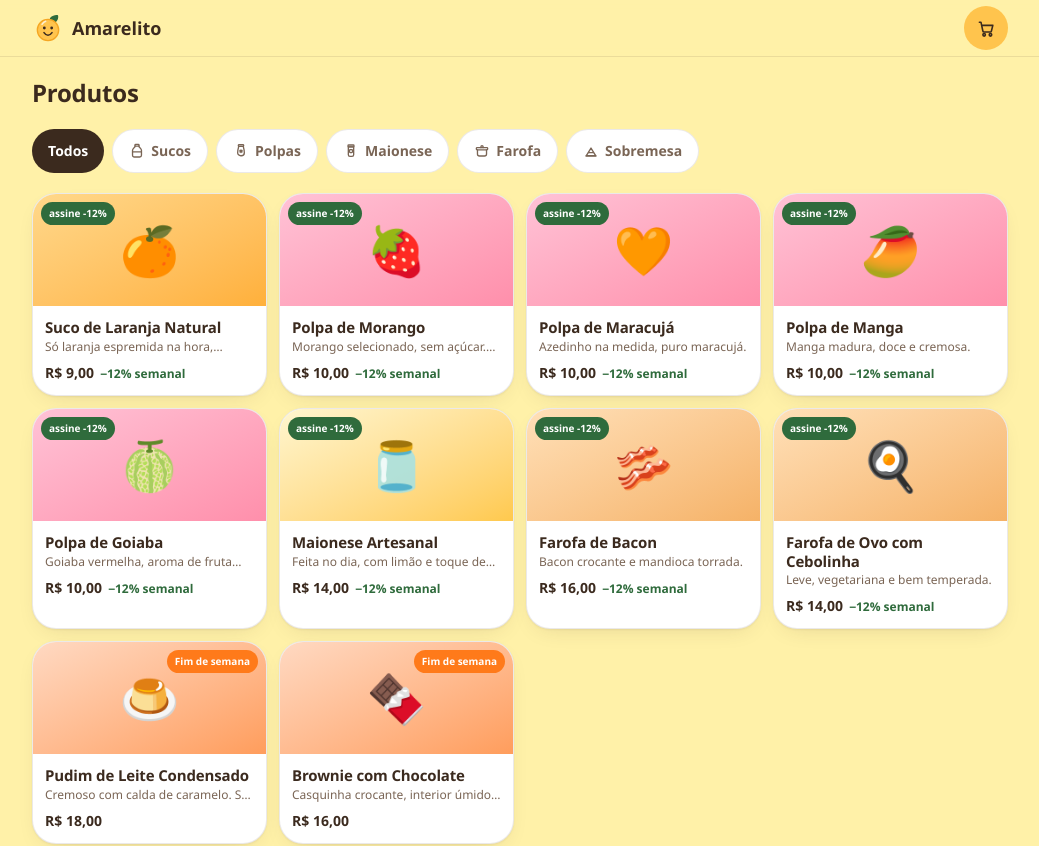
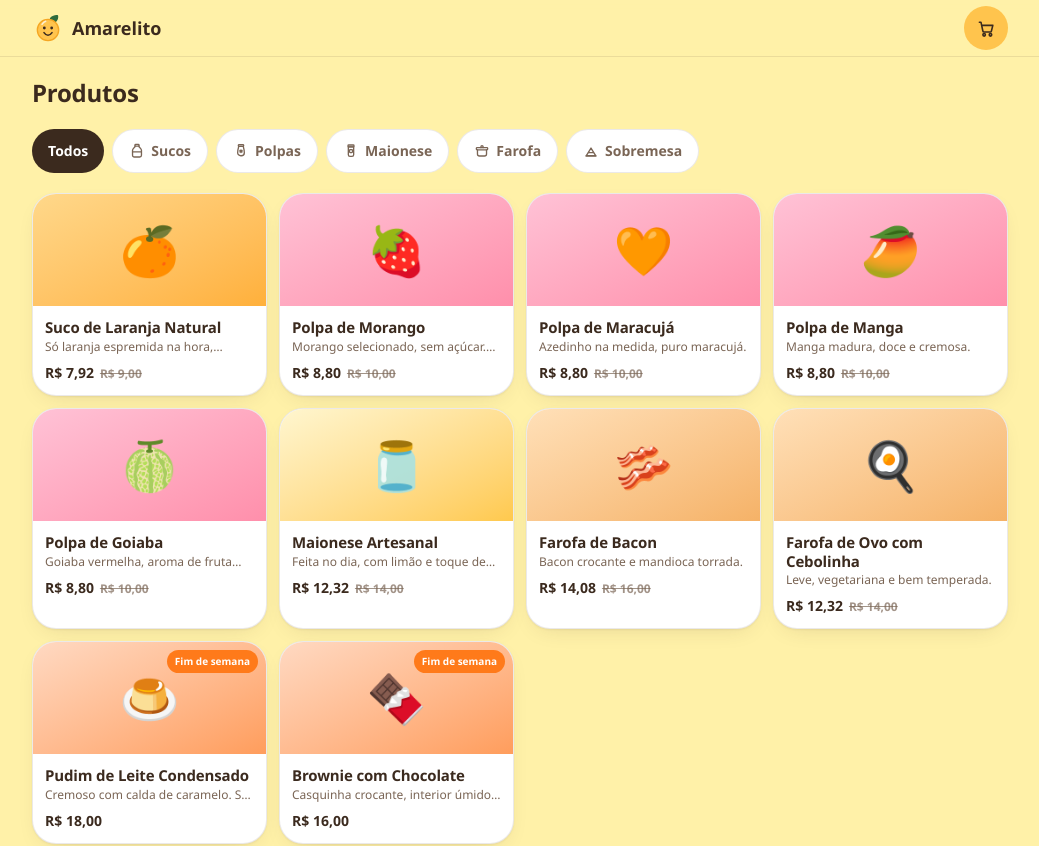
Before and after one commit to elizaelcezar/amarelito, a Next.js app: page /produtos in a window 1280 px wide. Shown: the top 846 px of the page, without its empty margins (120-1159 px from the left). Built offline with nearby package versions, Linux system fonts and the light colour scheme.

Commit message:
produtos: preco com desconto aplicado, sem redundancia

```diff
--- a/src/components/ProductCard.tsx
+++ b/src/components/ProductCard.tsx
@@ -1,12 +1,11 @@
 import Link from "next/link";
 import { formatBRL } from "@/lib/format";
 import { fromPrice, getCategory, type Product } from "@/data/products";
-import { planDiscountPercent, planPrice } from "@/lib/whatsapp";
+import { planPrice } from "@/lib/whatsapp";
 
 export function ProductCard({ product }: { product: Product }) {
   const base = fromPrice(product);
-  const semanal = product.subscriptionEligible ? planPrice("semanal", base) : null;
-  const semanalOff = planDiscountPercent("semanal");
+  const semanalPrice = product.subscriptionEligible ? planPrice("semanal", base) : null;
   const gradient = getCategory(product.category).gradient;
 
   return (
@@ -16,9 +15,6 @@ export function ProductCard({ product }: { product: Product }) {
     >
       <div className={`relative flex h-28 items-center justify-center bg-gradient-to-br ${gradient}`}>
         <span className="text-5xl" aria-hidden>{product.emoji}</span>
-        {product.subscriptionEligible && (
-          <span className="absolute left-2 top-2 rounded-full bg-folha px-2 py-1 text-[10px] font-bold text-white">assine -{semanalOff}%</span>
-        )}
         {product.weekendOnly && (
           <span className="absolute right-2 top-2 rounded-full bg-laranja px-2 py-1 text-[10px] font-bold text-white">Fim de semana</span>
         )}
@@ -27,8 +23,14 @@ export function ProductCard({ product }: { product: Product }) {
         <h3 className="font-display text-[15px] font-semibold leading-tight">{product.name}</h3>
         <p className="mt-0.5 line-clamp-1 text-xs text-cafe-soft">{product.description}</p>
         <div className="mt-2 flex flex-wrap items-baseline gap-x-1.5">
-          <span className="text-sm font-extrabold text-cafe">{formatBRL(base)}</span>
-          {semanal !== null && <span className="text-xs font-bold text-folha">−{semanalOff}% semanal</span>}
+          {semanalPrice !== null ? (
+            <>
+              <span className="text-sm font-extrabold text-cafe">{formatBRL(semanalPrice)}</span>
+              <s className="text-xs font-semibold text-cafe-soft/70">{formatBRL(base)}</s>
+            </>
+          ) : (
+            <span className="text-sm font-extrabold text-cafe">{formatBRL(base)}</span>
+          )}
         </div>
       </div>
     </Link>
--- a/src/components/ProductView.tsx
+++ b/src/components/ProductView.tsx
@@ -7,7 +7,7 @@ import { getCategory, type Product } from "@/data/products";
 import { formatBRL } from "@/lib/format";
 import { useCart } from "@/lib/cart";
 import { planDiscountPercent, planPrice } from "@/lib/whatsapp";
-import { MinusIcon, PlusIcon, RepeatIcon, WhatsappIcon } from "@/components/icons";
+import { MinusIcon, PlusIcon, WhatsappIcon } from "@/components/icons";
 
 const planNames: Record<Plan, string> = {
   avulso: "Avulso",
@@ -58,11 +58,6 @@ export function ProductView({ product }: { product: Product }) {
           {product.weekendOnly && (
             <span className="rounded-full bg-laranja px-3 py-1 text-xs font-bold text-white">Só fim de semana</span>
           )}
-          {product.subscriptionEligible && (
-            <span className="flex items-center gap-1.5 rounded-full bg-folha px-3 py-1 text-xs font-bold text-white">
-              <RepeatIcon size={13} /> Assinatura
-            </span>
-          )}
         </div>
       </div>
 
@@ -85,6 +80,8 @@ export function ProductView({ product }: { product: Product }) {
           <div className="mt-2 grid gap-2">
             {product.sizes.map((option) => {
               const selected = option.key === sizeKey;
+              const discounted = planPrice(effectivePlan, option.price);
+              const hasOff = discounted < option.price;
               return (
                 <button
                   key={option.key}
@@ -96,7 +93,10 @@ export function ProductView({ product }: { product: Product }) {
                   <span className="text-sm font-bold">
                     {option.label} <span className="font-normal text-cafe-soft">· {option.detail}</span>
                   </span>
-                  <span className="text-sm font-bold">{formatBRL(planPrice(effectivePlan, option.price))}</span>
+                  <span className="flex items-baseline gap-1.5">
+                    {hasOff && <s className="text-xs font-semibold text-cafe-soft/70">{formatBRL(option.price)}</s>}
+                    <span className="text-sm font-bold">{formatBRL(discounted)}</span>
+                  </span>
                 </button>
               );
             })}
```
